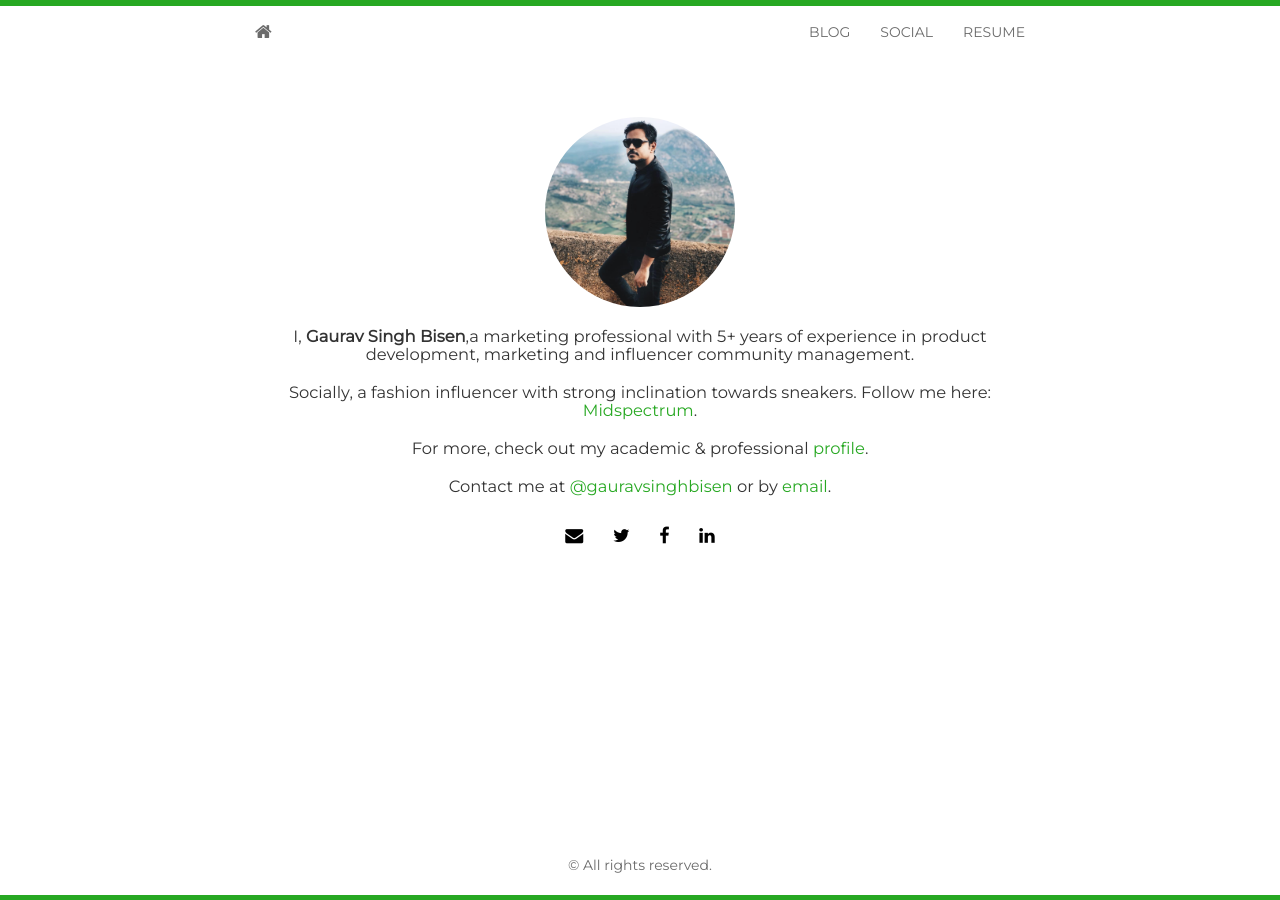
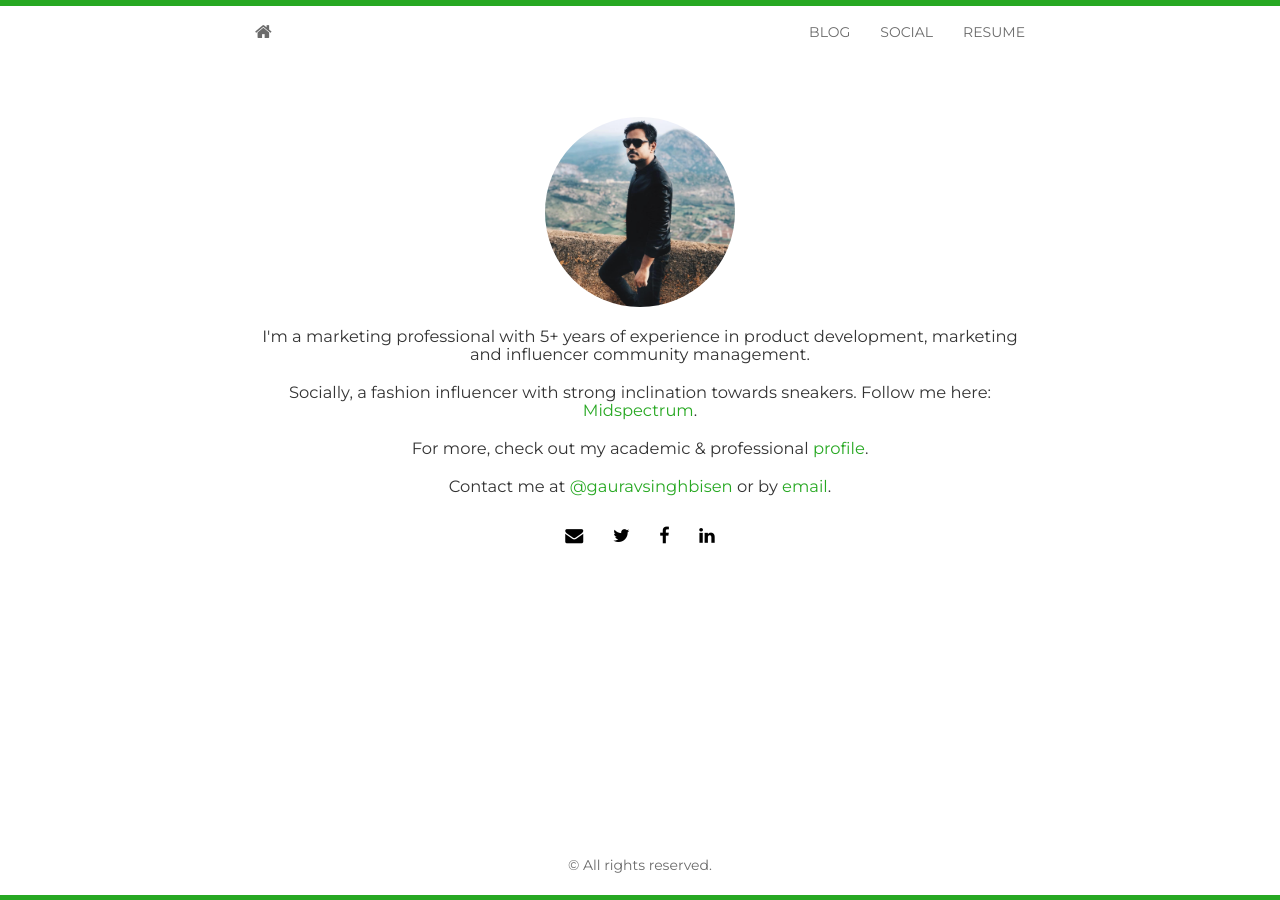
Before and after one commit to gauravsinghbisen/gauravsinghbisen.github.io, a Jekyll site: the page built from index.html, in a window 1280 px wide. Built offline with Jekyll 4.4.1, drawn with Linux system fonts in a browser that asks for light colours; nearby versions of some CDN libraries; the list of posts is cut into pages by our own code.

```diff
--- a/index.html
+++ b/index.html
@@ -7,7 +7,7 @@ layout: home
 	  <div class="avatar">
 		<img class="img-circle" height=190 src="{{ site.baseurl }}/static/img/{{ site.avatar }}" alt="Responsive image">
 	  </div>
-	  <h3>I, <strong>{{ site.author }}</strong>,a marketing professional with 5+ years of experience in product development, marketing and influencer community management.</h3>
+	  <h3>I'm a marketing professional with 5+ years of experience in product development, marketing and influencer community management.</h3>
 	  <!-- <h3>I love all things computer science and maths.</h3> -->
 	  <h3>Socially, a fashion influencer with strong inclination towards sneakers. Follow me here:  <a href="https://instagram.com/midspectrum"> Midspectrum</a>.</h3>
 	  <h3>For more, check out my academic &amp; professional <a href="http://gauravbisen.com/resume/">profile</a>.</h3>
```
